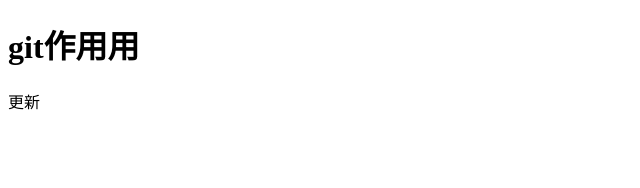
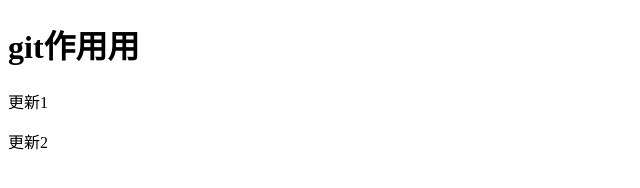
Before and after one commit to Hashimasa6/first, a plain HTML site: page 10-2.html in a window 1280 px wide. Shown: the full height of the page, 0-640 px from the left. Drawn offline with Linux system fonts and the light colour scheme.

Commit message:
third commit

```diff
--- a/10-2.html
+++ b/10-2.html
@@ -7,8 +7,7 @@
 </head>
 <body>
     <h1>git作用用</h1>
-    <p>
-        更新
-    </p>
+    <p>更新1 </p>
+    <p>更新2</p>
 </body>
 </html>
```
